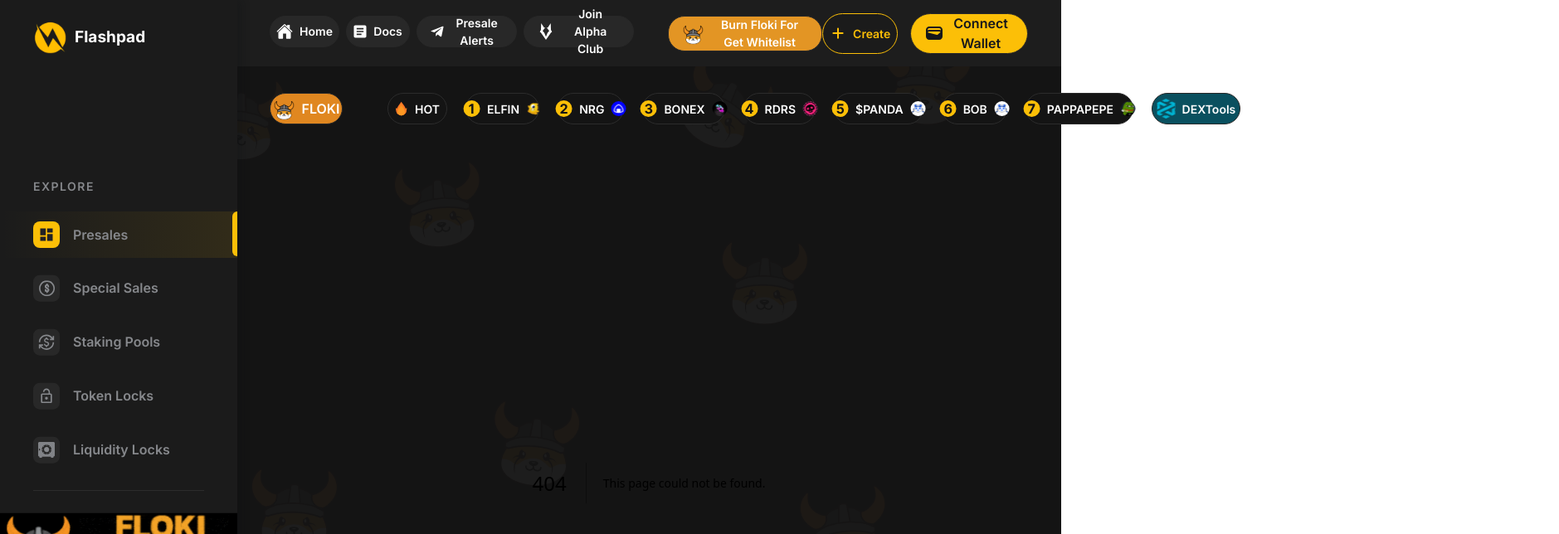
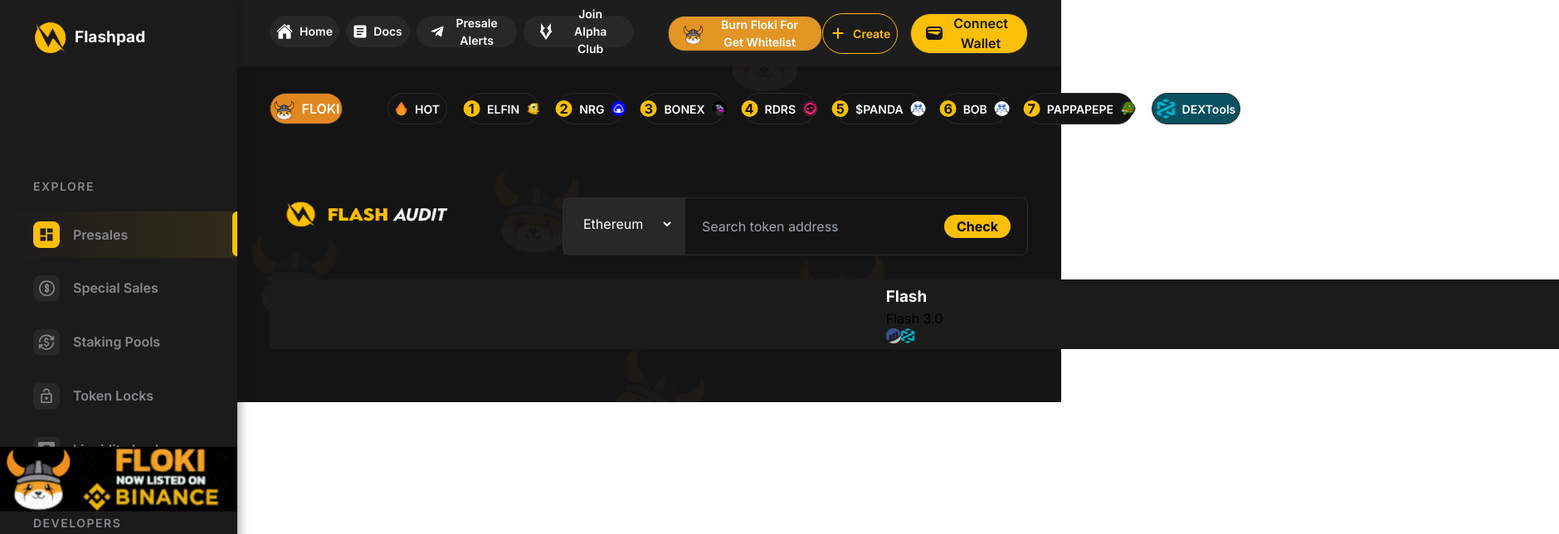
Before and after one commit to bullpull02/Lightning-launchpad-frontend, a Next.js app: page /flash-audit-result in a window 1280 px wide. Before the commit this address had no page. Shown: the top 644 px of the page at 83% size, 1879 px wide, since content can reach past the window. Built offline with nearby package versions, Linux system fonts and the light colour scheme.

Commit message:
update the burn page

```diff
--- a/src/app/burn/page.js
+++ b/src/app/burn/page.js
@@ -141,6 +141,7 @@
                   icon={Floki}
                   py="py-[16px]"
                   heigh="h-[60px]"
+                  onClick={() => setPage(page + 1)}
                 />
               </div>
             </div>
--- /dev/null
+++ b/src/app/flash-audit-result/page.js
@@ -0,0 +1,34 @@
+import Image from "next/image";
+
+//! import image
+import FlashAudit from "@/assets/image/flash-audit.png";
+import SearchToken from "@/components/Form/SearchToken";
+
+import EthereumLogoSmall from "@/assets/icons/ethereum-logo-small.svg";
+import DextoolsLogoSmall from "@/assets/icons/dextools-logo-small.svg";
+
+const FlashAuditResult = () => {
+  return (
+    <div className="mt-14">
+      <div className="flex flex-row justify-between">
+        <Image src={FlashAudit} alt="image" className="w-[241px] h-[40px]" />
+
+        <div className="w-[561px]">
+          <SearchToken check={true} />
+        </div>
+      </div>
+      <div className="flex flex-row bg-[#1B1B1B] items-center justify-center w-[1554px] h-[84px] mt-[29px]">
+        <div className="flex flex-col">
+          <p className="text-white text-[18.88px] font-bold">Flash</p>
+          <p>Flash 3.0</p>
+          <div className="flex flex-row">
+            <Image src={EthereumLogoSmall} alt="etherem" />
+            <Image src={DextoolsLogoSmall} alt="etherem" />
+          </div>
+        </div>
+      </div>
+    </div>
+  );
+};
+
+export default FlashAuditResult;
--- a/src/components/Button/IconBtn/index.js
+++ b/src/components/Button/IconBtn/index.js
@@ -1,3 +1,5 @@
+"use client";
+
 import Image from "next/image";
 
 import Home from "@/assets/icons/home.svg";
@@ -14,10 +16,12 @@
   py = "py-[8px]",
   rounded = "rounded-[20px]",
   borderColor = "border-[#282828]",
+  onClick = "",
 }) => {
   return (
     <button
       className={`${px} ${py} flex justify-center items-center gap-2 ${rounded} ${heigh} ${BgClass} border ${borderColor}`}
+      onClick={(e) => onClick()}
     >
       <Image src={icon} alt="image" />
       <p className={`${TxClass} ${TxSize} font-semibold capitalize`}>{text}</p>
--- a/src/components/Form/SearchToken/index.js
+++ b/src/components/Form/SearchToken/index.js
@@ -1,6 +1,6 @@
-const SearchToken = () => {
+const SearchToken = ({ check = false }) => {
   return (
-    <div className="w-[100%] flex border border-[#2C2C2C] bg-[#141414] rounded-lg">
+    <div className="w-[100%] flex border border-[#2C2C2C] bg-[#141414] rounded-lg relative">
       <div className="w-[147px] bg-[#282828]">
         <select
           name=""
@@ -18,6 +18,11 @@
         placeholder="Search token address"
         className="outline-none border-none bg-[#141414] py-[22px] pl-[20px] text-[16px] text-[#86888C]"
       />
+      {check && (
+        <div className="w-[80px] h-[28px] bg-[#FCBF07] text-[16px] text-[#16171B)] px-3 py-[2px] text-center rounded-[32px] font-bold absolute right-[20px] top-[20px]">
+          Check
+        </div>
+      )}
     </div>
   );
 };
```
Also changed, not shown: src/assets/icons/dextools-logo-small.svg (added), src/assets/icons/ethereum-logo-small.svg (added).
